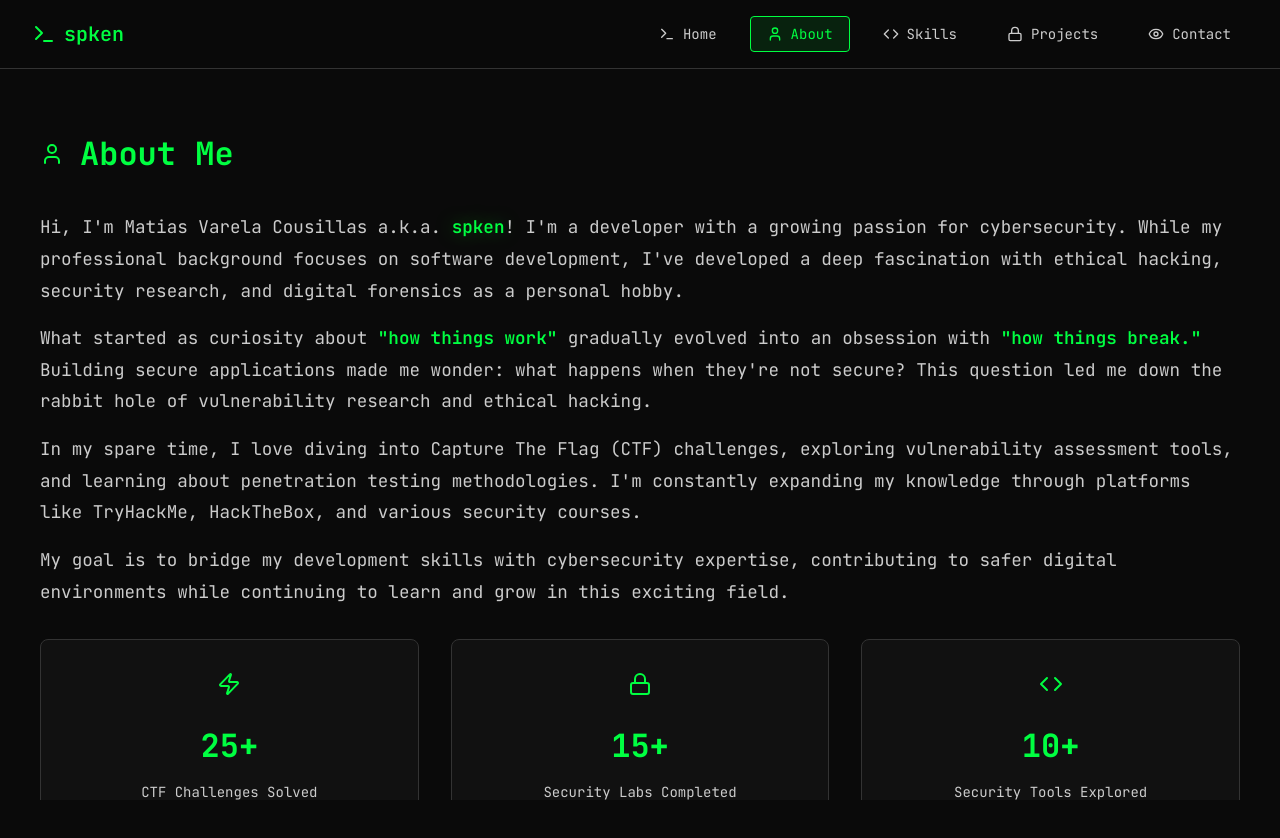
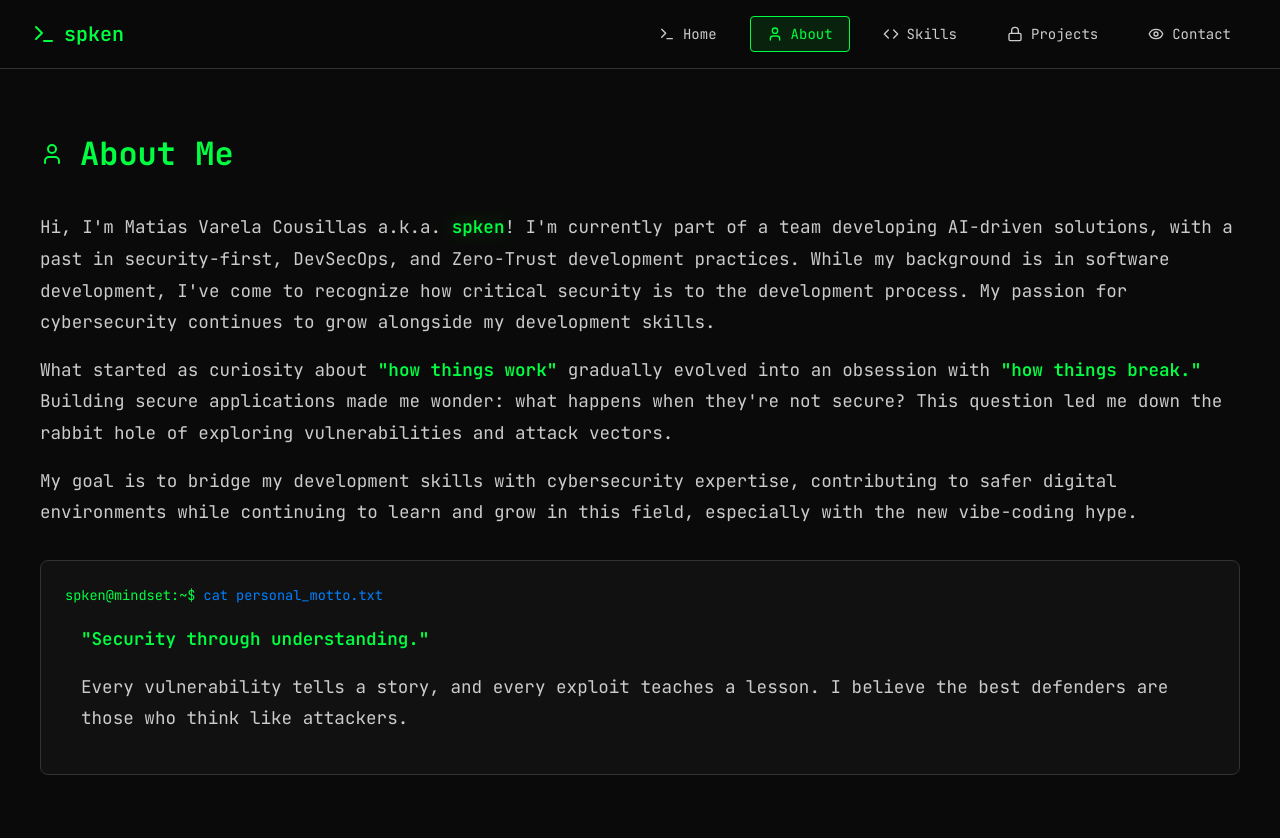
Before and after one commit to spken/whoami-deprecated, a React (Vite) app: page / in a window 1280 px wide. Both pictures are taken after a click on the button "About". Shown: the top 838 px of the page. Built offline with nearby package versions, Linux system fonts and the light colour scheme.

Commit message:
refactor: add Coming Soon and Personal Note sections with updated styles and content

```diff
--- a/src/App.css
+++ b/src/App.css
@@ -635,6 +635,113 @@ body {
   font-size: 0.75rem;
 }
 
+/* Coming Soon Section */
+.coming-soon-container {
+  display: flex;
+  justify-content: center;
+  align-items: center;
+  min-height: 60vh;
+}
+
+.coming-soon-message {
+  text-align: center;
+  max-width: 600px;
+  padding: 4rem 2rem;
+}
+
+.coming-soon-title {
+  font-size: 3.5rem;
+  font-weight: 300;
+  color: var(--text-primary);
+  margin-bottom: 1.5rem;
+  letter-spacing: 0.2em;
+  text-transform: uppercase;
+  text-shadow: 0 0 20px rgba(255, 255, 255, 0.1);
+}
+
+.coming-soon-subtitle {
+  font-size: 1.2rem;
+  color: var(--text-secondary);
+  margin-bottom: 3rem;
+  font-weight: 300;
+  letter-spacing: 0.1em;
+  opacity: 0.8;
+}
+
+.coming-soon-line {
+  height: 2px;
+  background: linear-gradient(90deg,
+    transparent 0%,
+    var(--primary-color) 20%,
+    var(--primary-color) 80%,
+    transparent 100%);
+  margin: 0 auto;
+  max-width: 400px;
+  box-shadow: 0 0 10px var(--glow-color);
+}
+
+/* Personal Note Section */
+.personal-note {
+  display: grid;
+  gap: 2rem;
+  margin-top: 2rem;
+}
+
+.note-card, .fun-fact {
+  background: var(--surface-dark);
+  border: 1px solid var(--border-color);
+  border-radius: 8px;
+  padding: 1.5rem;
+  transition: all 0.3s ease;
+}
+
+.note-card:hover, .fun-fact:hover {
+  border-color: var(--primary-color);
+  box-shadow: 0 10px 30px var(--glow-color);
+}
+
+.note-header, .fun-fact-header {
+  display: flex;
+  gap: 0.5rem;
+  margin-bottom: 1rem;
+  font-family: "JetBrains Mono", monospace;
+  font-size: 0.85rem;
+}
+
+.note-prompt, .terminal-prompt {
+  color: var(--primary-color);
+}
+
+.note-command, .terminal-command {
+  color: var(--secondary-color);
+}
+
+.note-content, .fun-fact-content {
+  padding-left: 1rem;
+}
+
+.motto {
+  font-size: 1.1rem;
+  margin-bottom: 0.75rem;
+  font-weight: 500;
+}
+
+.motto-subtitle {
+  color: var(--text-secondary);
+  font-style: italic;
+  line-height: 1.6;
+}
+
+.fun-fact-content p {
+  margin-bottom: 0.75rem;
+  color: var(--text-secondary);
+  line-height: 1.6;
+}
+
+.fun-fact-content p:last-child {
+  margin-bottom: 0;
+}
+
 /* Contact Section */
 .contact-content {
   text-align: center;
--- a/src/components/AboutSection.tsx
+++ b/src/components/AboutSection.tsx
@@ -1,6 +1,5 @@
 import { motion } from "framer-motion";
 import { User } from "lucide-react";
-import { stats } from "../data/portfolio";
 
 export const AboutSection = () => {
   return (
@@ -19,11 +18,11 @@ export const AboutSection = () => {
         <div className="about-text">
           <p>
             Hi, I'm Matias Varela Cousillas a.k.a.{" "}
-            <span className="highlight glow">spken</span>! I'm a developer with
-            a growing passion for cybersecurity. While my professional
-            background focuses on software development, I've developed a deep
-            fascination with ethical hacking, security research, and digital
-            forensics as a personal hobby.
+            <span className="highlight glow">spken</span>! I'm currently part of a team developing
+            AI-driven solutions, with a past in security-first, DevSecOps, and Zero-Trust development practices.
+            While my background is in software development, I've come to recognize how critical security
+            is to the development process. My passion for cybersecurity continues to grow alongside my development skills.
+
           </p>
           <p>
             What started as curiosity about{" "}
@@ -31,32 +30,35 @@ export const AboutSection = () => {
             into an obsession with
             <em className="highlight"> "how things break."</em> Building secure
             applications made me wonder: what happens when they're not secure?
-            This question led me down the rabbit hole of vulnerability research
-            and ethical hacking.
-          </p>
-          <p>
-            In my spare time, I love diving into Capture The Flag (CTF)
-            challenges, exploring vulnerability assessment tools, and learning
-            about penetration testing methodologies. I'm constantly expanding my
-            knowledge through platforms like TryHackMe, HackTheBox, and various
-            security courses.
+            This question led me down the rabbit hole of exploring vulnerabilities
+            and attack vectors.
           </p>
           <p>
             My goal is to bridge my development skills with cybersecurity
             expertise, contributing to safer digital environments while
-            continuing to learn and grow in this exciting field.
+            continuing to learn and grow in this field, especially with the new vibe-coding hype.
           </p>
-          <div className="stats">
-            {stats.map((stat) => {
-              const Icon = stat.icon;
-              return (
-                <div key={stat.label} className="stat">
-                  <Icon className="stat-icon" />
-                  <span className="stat-number">{stat.number}</span>
-                  <span className="stat-label">{stat.label}</span>
-                </div>
-              );
-            })}
+          <div className="personal-note">
+            <motion.div
+              initial={{ opacity: 0, x: -20 }}
+              animate={{ opacity: 1, x: 0 }}
+              transition={{ delay: 0.6 }}
+              className="note-card"
+            >
+              <div className="note-header">
+                <span className="note-prompt">spken@mindset:~$</span>
+                <span className="note-command">cat personal_motto.txt</span>
+              </div>
+              <div className="note-content">
+                <p className="motto">
+                  <span className="highlight">"Security through understanding."</span>
+                </p>
+                <p className="motto-subtitle">
+                  Every vulnerability tells a story, and every exploit teaches a lesson.
+                  I believe the best defenders are those who think like attackers.
+                </p>
+              </div>
+            </motion.div>
           </div>
         </div>
       </div>
--- a/src/components/ProjectsSection.tsx
+++ b/src/components/ProjectsSection.tsx
@@ -1,6 +1,5 @@
 import { motion } from "framer-motion";
 import { Lock } from "lucide-react";
-import { projects } from "../data/portfolio";
 
 export const ProjectsSection = () => {
   return (
@@ -15,33 +14,36 @@ export const ProjectsSection = () => {
         <Lock className="section-icon" />
         Projects
       </h2>
-      <div className="projects-grid">
-        {projects.map((project, index) => (
-          <motion.div
-            key={project.title}
+      <div className="coming-soon-container">
+        <motion.div
+          initial={{ opacity: 0 }}
+          animate={{ opacity: 1 }}
+          transition={{ duration: 1.5, delay: 0.3 }}
+          className="coming-soon-message"
+        >
+          <motion.h3
             initial={{ opacity: 0, y: 20 }}
             animate={{ opacity: 1, y: 0 }}
-            transition={{ delay: index * 0.1 }}
-            className="project-card"
+            transition={{ duration: 0.8, delay: 0.8 }}
+            className="coming-soon-title"
           >
-            <div className="project-header">
-              <h3 className="project-title">{project.title}</h3>
-              <span
-                className={`project-status ${project.status.toLowerCase().replace(" ", "-")}`}
-              >
-                {project.status}
-              </span>
-            </div>
-            <p className="project-description">{project.description}</p>
-            <div className="project-tech">
-              {project.tech.map((tech) => (
-                <span key={tech} className="tech-tag">
-                  {tech}
-                </span>
-              ))}
-            </div>
-          </motion.div>
-        ))}
+            Coming Soon
+          </motion.h3>
+          <motion.p
+            initial={{ opacity: 0, y: 20 }}
+            animate={{ opacity: 1, y: 0 }}
+            transition={{ duration: 0.8, delay: 1.2 }}
+            className="coming-soon-subtitle"
+          >
+            Projects in development
+          </motion.p>
+          <motion.div
+            initial={{ width: 0 }}
+            animate={{ width: "100%" }}
+            transition={{ duration: 2, delay: 1.8 }}
+            className="coming-soon-line"
+          />
+        </motion.div>
       </div>
     </motion.section>
   );
--- a/src/data/portfolio.ts
+++ b/src/data/portfolio.ts
@@ -23,72 +23,20 @@ export const sections: Section[] = [
 export const skills: SkillCategory[] = [
   {
     category: "Professional Development",
-    items: ["Python", "React", "TypeScript", "Node.js", "Java", "Spring boot"],
-  },
-  {
-    category: "Cybersecurity",
-    items: [
-      "Kali Linux",
-      "CTF Challenges",
-      "Network Analysis",
-      "Web Security",
-      "Ethical Hacking",
-    ],
+    items: ["Python", "React", "TypeScript", "Node.js", "Web Security", "Spring Boot"],
   },
   {
     category: "Tools & Technologies",
-    items: ["Git", "Docker", "Linux", "Neovim"],
+    items: ["Git", "Linux", "Neovim", "Docker", "Postman", "OWASP Top 10"],
   },
   {
     category: "Learning Focus",
     items: [
+      "Kali Linux",
+      "Burp Suite",
+      "CTF Challenges",
       "Penetration Testing",
-      "Bug Bounty",
-      "Security Research",
-      "TryHackMe",
     ],
-  },
-];
-
-export const projects: Project[] = [
-  {
-    title: "Interactive Terminal Portfolio",
-    description:
-      "A cybersecurity-themed portfolio website with an interactive CTF challenge",
-    tech: ["React", "TypeScript", "CSS"],
-    status: "Active",
-  },
-  {
-    title: "Home Network Security Lab",
-    description:
-      "Personal cybersecurity lab for practicing penetration testing and security analysis",
-    tech: ["VirtualBox", "Kali Linux", "Metasploitable"],
-    status: "Active",
-  },
-  {
-    title: "CTF Challenge Collection",
-    description:
-      "Personal collection of Capture The Flag challenges and writeups",
-    tech: ["Python", "Bash", "Various Tools"],
-    status: "In Progress",
-  },
-];
-
-export const stats: Stat[] = [
-  {
-    icon: Zap,
-    number: "25+",
-    label: "CTF Challenges Solved",
-  },
-  {
-    icon: Lock,
-    number: "15+",
-    label: "Security Labs Completed",
-  },
-  {
-    icon: Code,
-    number: "10+",
-    label: "Security Tools Explored",
   },
 ];
 
```
